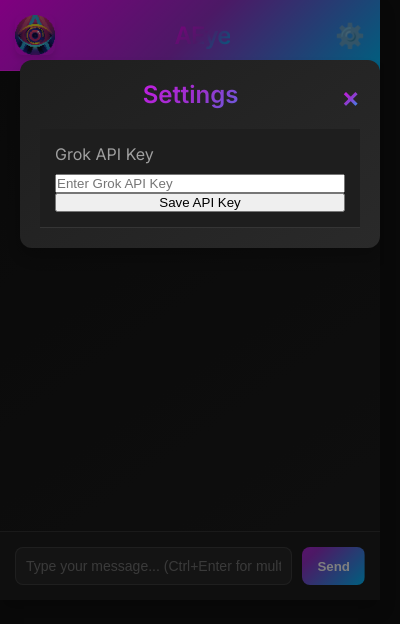
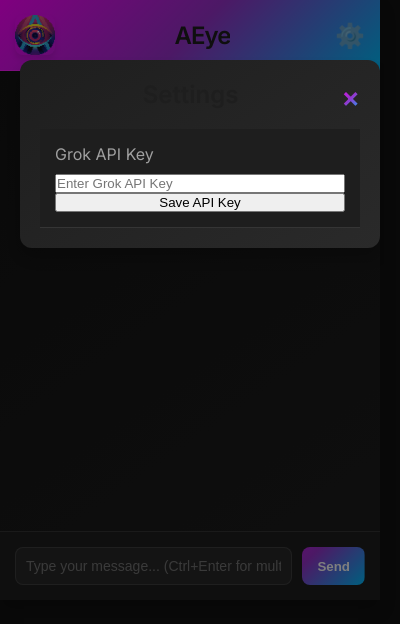
Before and after one commit to CloudWerxLabs/AEye, a browser extension: page popup.html in a window 400 px wide. Both pictures are taken after a click on the element "⚙️". Drawn offline with Linux system fonts and the light colour scheme.

Commit message:
fix: Update settings icon and title to dark gray

```diff
--- a/styles.css
+++ b/styles.css
@@ -61,7 +61,7 @@
 }
 
 h1 {
-  background: var(--gradient-primary);
+  background: var(--surface-dark);
   -webkit-background-clip: text;
   -webkit-text-fill-color: transparent;
   font-weight: 600;
@@ -223,6 +223,7 @@
   cursor: pointer;
   transition: transform 0.2s ease;
   opacity: 0.7;
+  color: var(--surface-dark);
 }
 
 .settings-icon:hover {
@@ -272,7 +273,7 @@
   color: var(--text-primary);
   margin-bottom: 20px;
   text-align: center;
-  background: var(--gradient-primary);
+  background: var(--surface-dark);
   -webkit-background-clip: text;
   -webkit-text-fill-color: transparent;
 }
```
